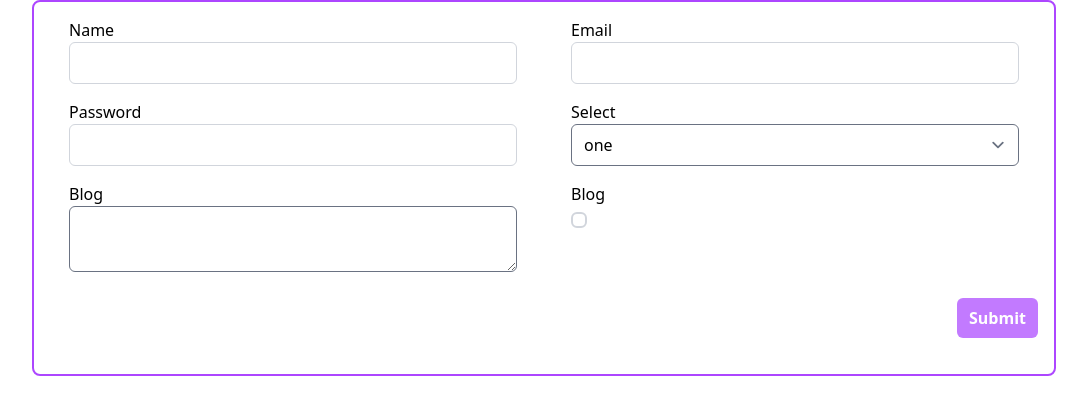
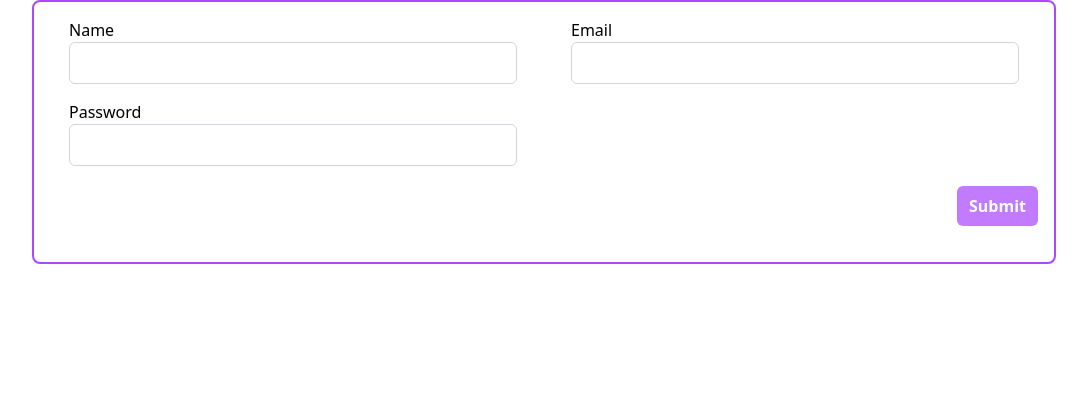
Before and after one commit to zesanahmed/react-reusable-components, a React (Vite) app: page / in a window 1280 px wide. Shown: the top 414 px of the page, without its empty margins (96-1183 px from the left). Built offline with nearby package versions, Linux system fonts and the light colour scheme.

Commit message:
Form validation & type annotations

```diff
--- a/package.json
+++ b/package.json
@@ -10,6 +10,7 @@
     "preview": "vite preview"
   },
   "dependencies": {
+    "@hookform/resolvers": "^5.0.1",
     "@tailwindcss/vite": "^4.1.5",
     "clsx": "^2.1.1",
     "react": "^18.3.1",
@@ -17,7 +18,8 @@
     "react-hook-form": "^7.56.3",
     "react-router-dom": "^7.5.3",
     "tailwind-merge": "^3.2.0",
-    "tailwindcss": "^4.1.5"
+    "tailwindcss": "^4.1.5",
+    "zod": "^3.24.4"
   },
   "devDependencies": {
     "@eslint/js": "^9.9.0",
--- a/src/components/normalForm/NormalForm.tsx
+++ b/src/components/normalForm/NormalForm.tsx
@@ -1,11 +1,20 @@
-import { useForm } from "react-hook-form";
+import { FieldValues, useForm } from "react-hook-form";
 import cn from "../../utils/cn";
 import Button from "../ui/Button";
 
+import { zodResolver } from "@hookform/resolvers/zod";
+import { SignUpSchema } from "./validation";
+
 const NormalForm = () => {
-  const { register, handleSubmit } = useForm();
+  const {
+    register,
+    handleSubmit,
+    formState: { errors },
+  } = useForm({
+    resolver: zodResolver(SignUpSchema),
+  });
 
-  const onSubmit = (data) => {
+  const onSubmit = (data: FieldValues) => {
     console.log(data);
   };
 
@@ -31,6 +40,9 @@ const NormalForm = () => {
             Name
           </label>
           <input className="" type="text" id="name" {...register("name")} />
+          {errors.name && (
+            <span className="text-red-500 text-sm">{errors.name.message}</span>
+          )}
         </div>
         <div className="w-full max-w-md">
           <label htmlFor="email" className="block">
@@ -39,9 +51,12 @@ const NormalForm = () => {
           <input
             className="w-full"
             type="text"
-            id="name"
+            id="email"
             {...register("email")}
           />
+          {errors.email && (
+            <span className="text-red-500 text-sm">{errors.email.message}</span>
+          )}
         </div>
         <div className="w-full max-w-md">
           <label htmlFor="password" className="block">
@@ -53,32 +68,11 @@ const NormalForm = () => {
             id="password"
             {...register("password")}
           />
-        </div>
-        <div className="w-full max-w-md">
-          <label htmlFor="password" className="block">
-            Select
-          </label>
-          <select className="rounded-md" {...register("select")}>
-            <option>one</option>
-            <option>two</option>
-            <option>three</option>
-            <option>four</option>
-          </select>
-        </div>
-        <div className="w-full max-w-md">
-          <label htmlFor="password" className="block">
-            Blog
-          </label>
-          <textarea className="appearance-none rounded-md"></textarea>
-        </div>
-        <div className="w-full max-w-md">
-          <label htmlFor="password" className="block">
-            Blog
-          </label>
-          <input
-            className="w-4 h-4 border-2 checked:bg-purple-500"
-            type="checkbox"
-          />
+          {errors.password && (
+            <span className="text-red-500 text-sm">
+              {errors.password.message}
+            </span>
+          )}
         </div>
       </div>
       <div
--- /dev/null
+++ b/src/components/normalForm/validation.tsx
@@ -0,0 +1,6 @@
+import { z } from "zod";
+export const SignUpSchema = z.object({
+  name: z.string().min(1, "Name is required"),
+  email: z.string().email("Invalid email address"),
+  password: z.string().min(6, "Password must be at least 6 characters"),
+});
```
Also changed, not shown: 1 other file (tests, documents, lock files or other folders).
